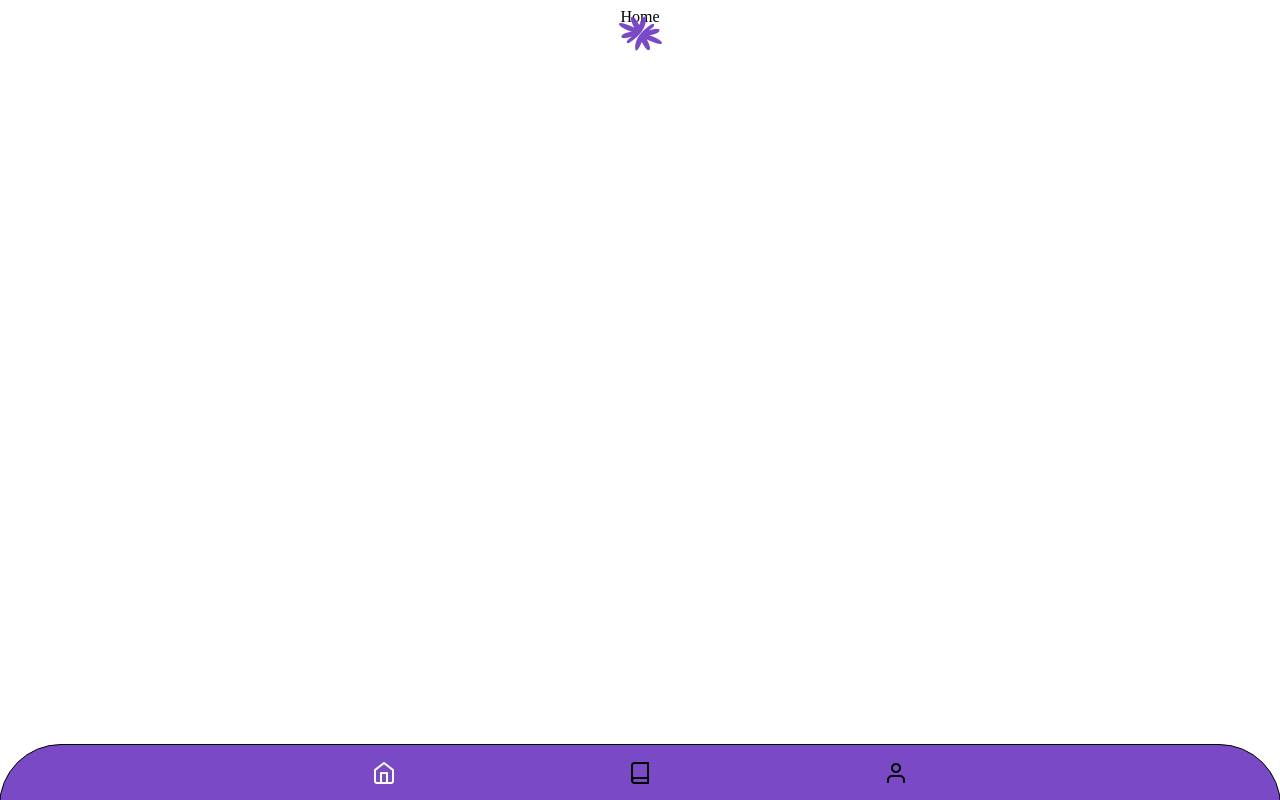
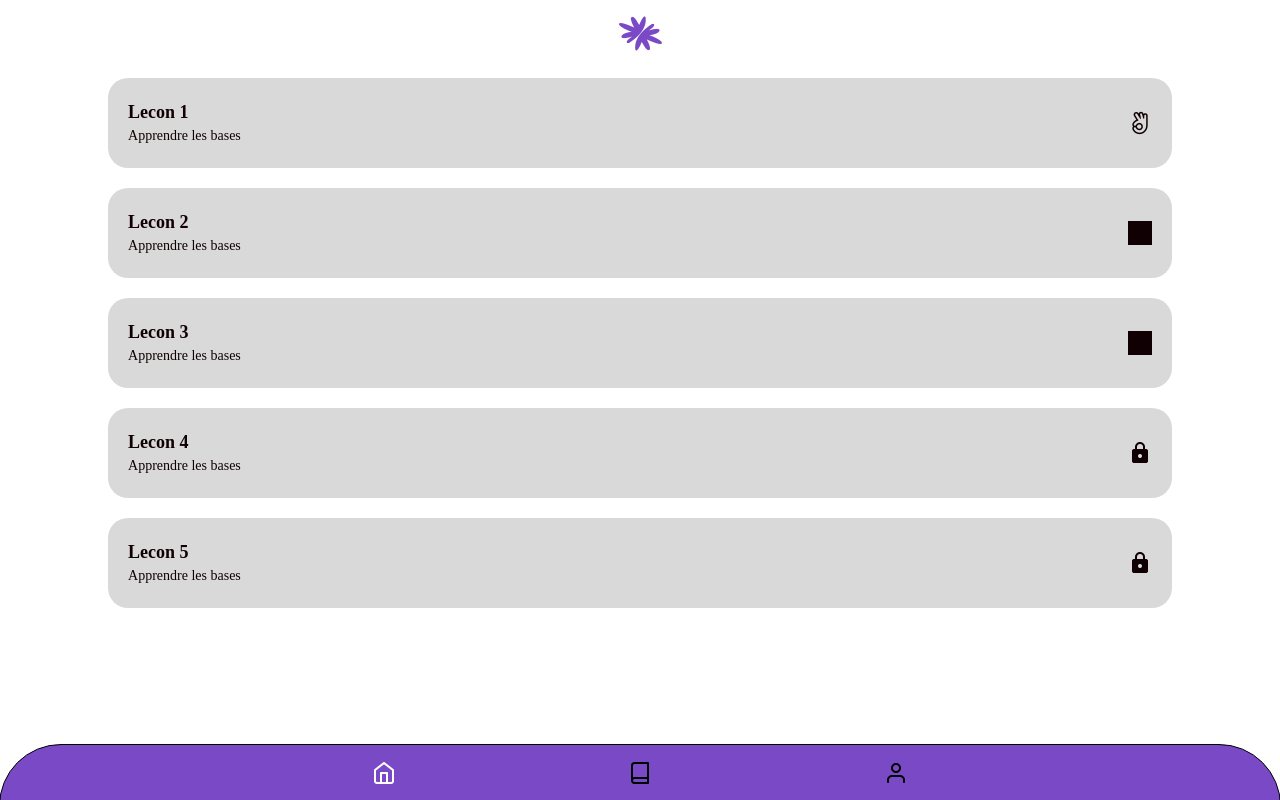
Before and after one commit to Mrpierrouge/Signy-PIE, a Vue app in the folder frontend/: page /home in a window 1280 px wide. Built offline with nearby package versions, Linux system fonts and the light colour scheme; grey boxes are pictures that could not be loaded.

Commit message:
first lessonCard

```diff
--- a/frontend/src/App.vue
+++ b/frontend/src/App.vue
@@ -25,7 +25,15 @@ import Menu from "./views/menu.vue"
   top: 2vh;
   height: 35px;
   mask-image: url("@/assets/logo.png");
-  mask-size: contain;
+  mask-size: cover;
   background-color: var(--color-darkpurple);
 }
+.content {
+  margin-top: 70px;
+  width: 100%;
+  display: flex;
+  flex-direction: column;
+  align-items: center;
+  justify-content: center;
+}
 </style>
--- a/frontend/src/assets/consts.css
+++ b/frontend/src/assets/consts.css
@@ -5,4 +5,5 @@
   --color-lightpink: #f9b2d7;
   --color-lightyellow: #f3ded2;
   --color-black: #110003;
+  --color-lightgray: #d9d9d9;
 }
--- /dev/null
+++ b/frontend/src/components/lessonCard.vue
@@ -0,0 +1,84 @@
+<template>
+  <div
+    class="card lesson-card"
+    :class="{
+      selected: selected,
+    }"
+    @click="$emit('click')"
+  >
+    <div class="content">
+      <div class="texts">
+        <div class="title">Lecon {{ lesson.id }}</div>
+        <div class="subtitle">
+          {{ lesson.title }}
+        </div>
+      </div>
+
+      <div class="icon" :class="`icon_${lesson.status}`"></div>
+    </div>
+  </div>
+</template>
+<script setup lang="ts">
+import type { Lesson } from "@/types/lesson"
+
+defineProps<{
+  selected: boolean
+  lesson: Lesson
+}>()
+</script>
+<style scoped>
+.lesson-card {
+  background-color: var(--color-lightgray);
+  width: 90%;
+  height: calc(90px - 20px - 20px);
+  padding: 20px;
+  border-radius: 20px;
+  .content {
+    display: flex;
+    justify-content: center;
+    align-items: center;
+    height: 100%;
+    color: var(--color-black);
+    .texts {
+      flex-grow: 1;
+      display: flex;
+      flex-direction: column;
+      justify-content: center;
+      gap: 5px;
+      .title {
+        font-size: 18px;
+        font-weight: bold;
+      }
+      .subtitle {
+        font-size: 14px;
+        font-weight: normal;
+      }
+    }
+    .icon {
+      width: 24px;
+      height: 24px;
+      mask-size: cover;
+      background-color: var(--color-black);
+      &.icon_locked {
+        mask-image: url("@/assets/lock.png");
+      }
+      &.icon_unlocked {
+        mask-image: url("@/assets/unlock.png");
+      }
+      &.icon_completed {
+        mask-image: url("@/assets/ok-hand.png");
+      }
+    }
+  }
+
+  &.selected {
+    background-color: var(--color-black);
+    .content {
+      color: white;
+      .icon {
+        background-color: white;
+      }
+    }
+  }
+}
+</style>
--- /dev/null
+++ b/frontend/src/types/lesson.ts
@@ -0,0 +1,5 @@
+export type Lesson = {
+  id: number
+  title: string
+  status: "locked" | "unlocked" | "completed"
+}
--- a/frontend/src/views/home.vue
+++ b/frontend/src/views/home.vue
@@ -1,4 +1,44 @@
 <template>
-  <div>Home</div>
+  <div class="home-container">
+    <div class="list">
+      <LessonCard
+        v-for="(lesson, index) in lessons"
+        :key="index"
+        :lesson="lesson"
+        :selected="selectedLesson === index + 1"
+        @click="selectLesson(index + 1)"
+      />
+    </div>
+  </div>
 </template>
-<script setup lang="ts"></script>
+<script setup lang="ts">
+import LessonCard from "@/components/lessonCard.vue"
+import { ref } from "vue"
+import type { Lesson } from "@/types/lesson"
+
+const lessons: Lesson[] = [
+  { id: 1, title: "Apprendre les bases", status: "completed" },
+  { id: 2, title: "Apprendre les bases", status: "unlocked" },
+  { id: 3, title: "Apprendre les bases", status: "unlocked" },
+  { id: 4, title: "Apprendre les bases", status: "locked" },
+  { id: 5, title: "Apprendre les bases", status: "locked" },
+]
+
+const selectedLesson = ref<number | null>(0)
+const selectLesson = (lessonId: number) => {
+  selectedLesson.value = lessonId
+}
+</script>
+<style scoped>
+.home-container {
+  width: 90%;
+}
+.list {
+  display: flex;
+  flex-direction: column;
+  align-items: center;
+  justify-content: center;
+  gap: 20px;
+  width: 100%;
+}
+</style>
```
Also changed, not shown: frontend/src/assets/lock.png (added), frontend/src/assets/ok-hand.png (added).
